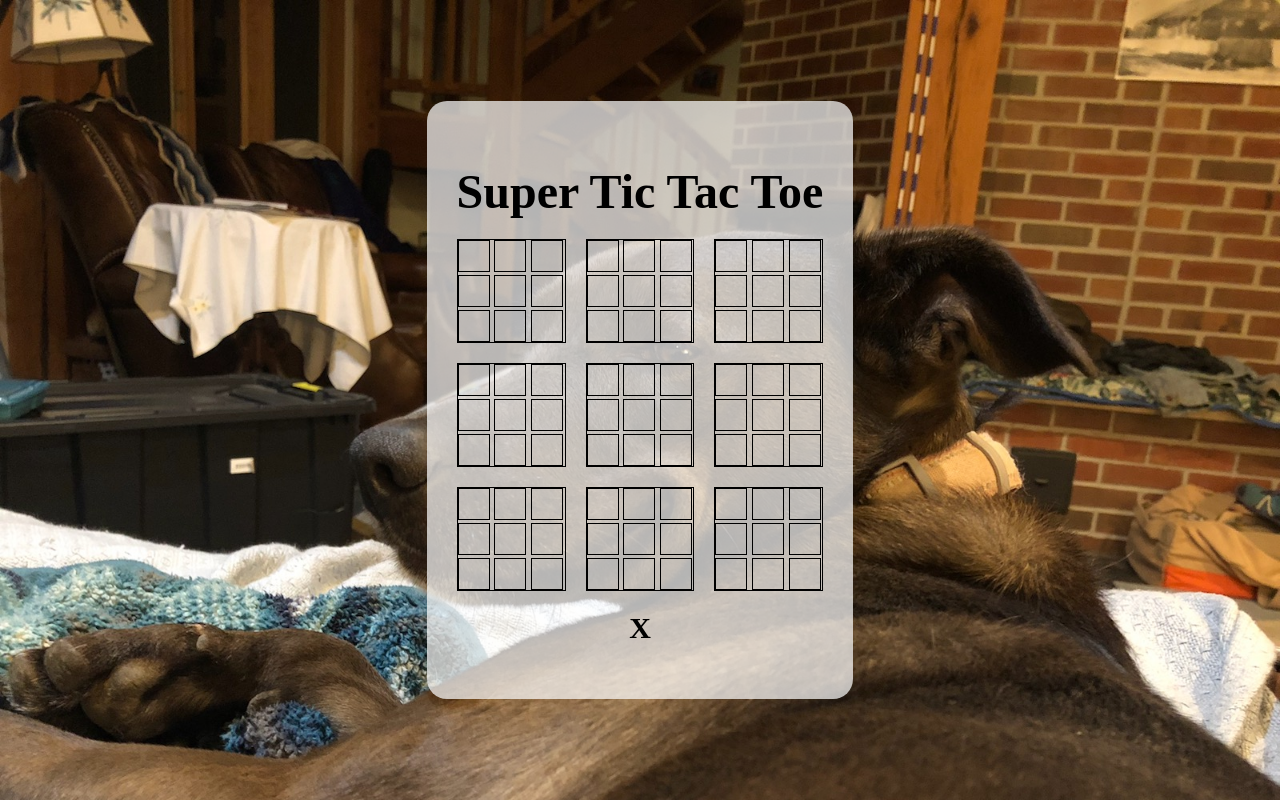
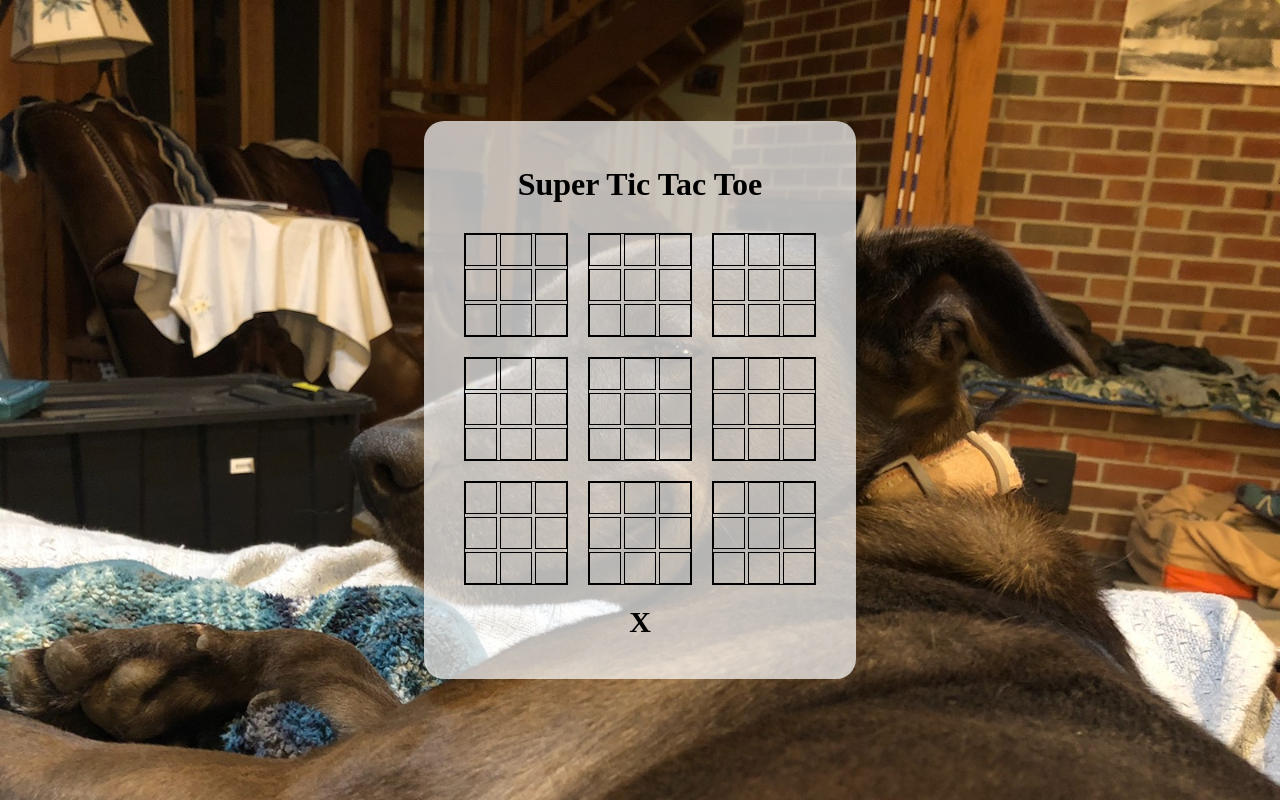
Before and after one commit to karstoony/edda, a plain HTML site: page index.html in a window 1280 px wide. Drawn offline with Linux system fonts and the light colour scheme.

Commit message:
formatting
fixed marginsaround the board game

```diff
--- a/style.css
+++ b/style.css
@@ -10,7 +10,7 @@ body {
 .game-container {
     background-color: rgba(255, 255, 255, 0.7); /* Adjust the alpha value to control the transparency */
     border-radius: 20px;
-    padding: 30px;
+    padding: 40px;
     text-align: center; /* Center-align content within the container */
 }
 
@@ -21,8 +21,9 @@ body {
 }
 
 .title {
-    font-size: 48px;
-    margin-bottom: 20px;
+    font-size: 32px;
+    margin-bottom: 30px;
+    margin-top: 5px;
 }
 
 .container {
@@ -64,6 +65,7 @@ body {
 }
 #player-turn-info {
     margin-top: 20px;
+    margin-bottom: 0px;
     font-size: 24px;
 }
 
```
